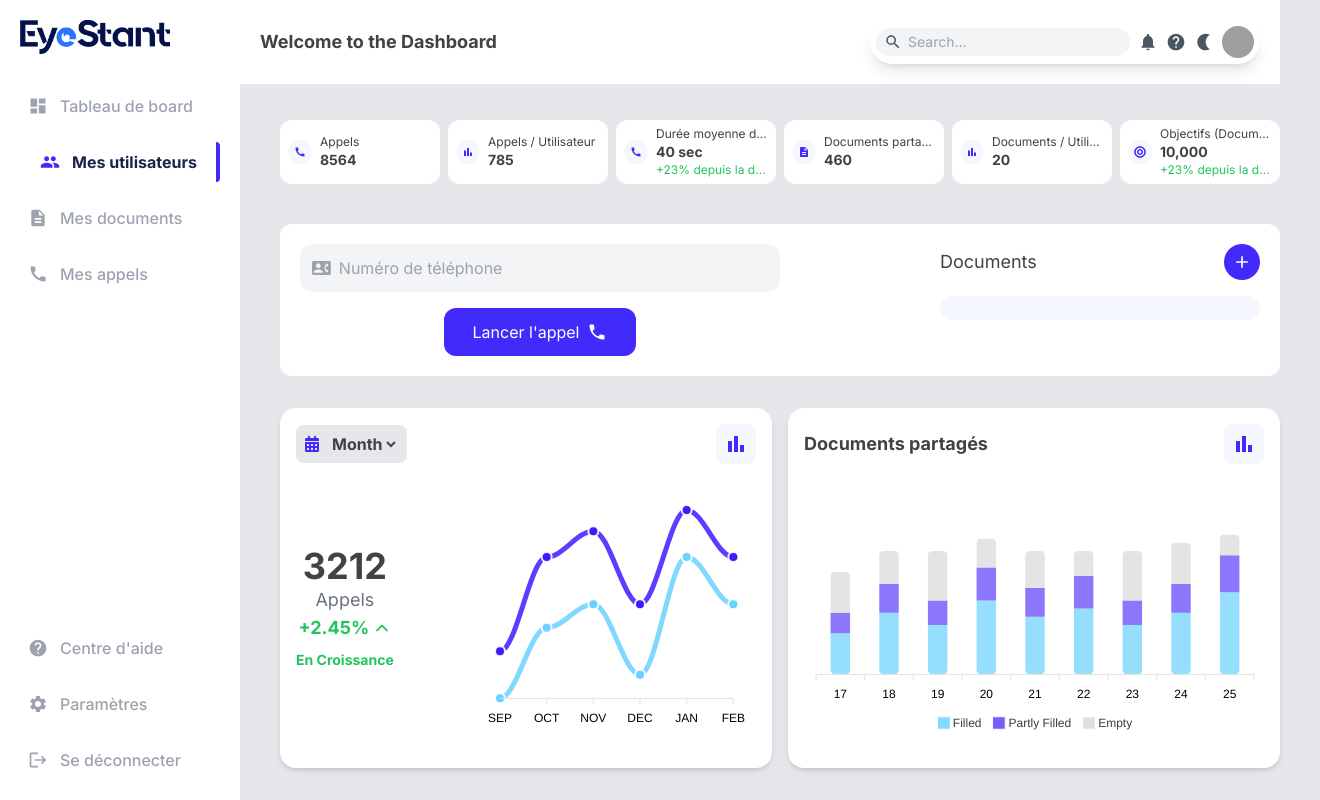
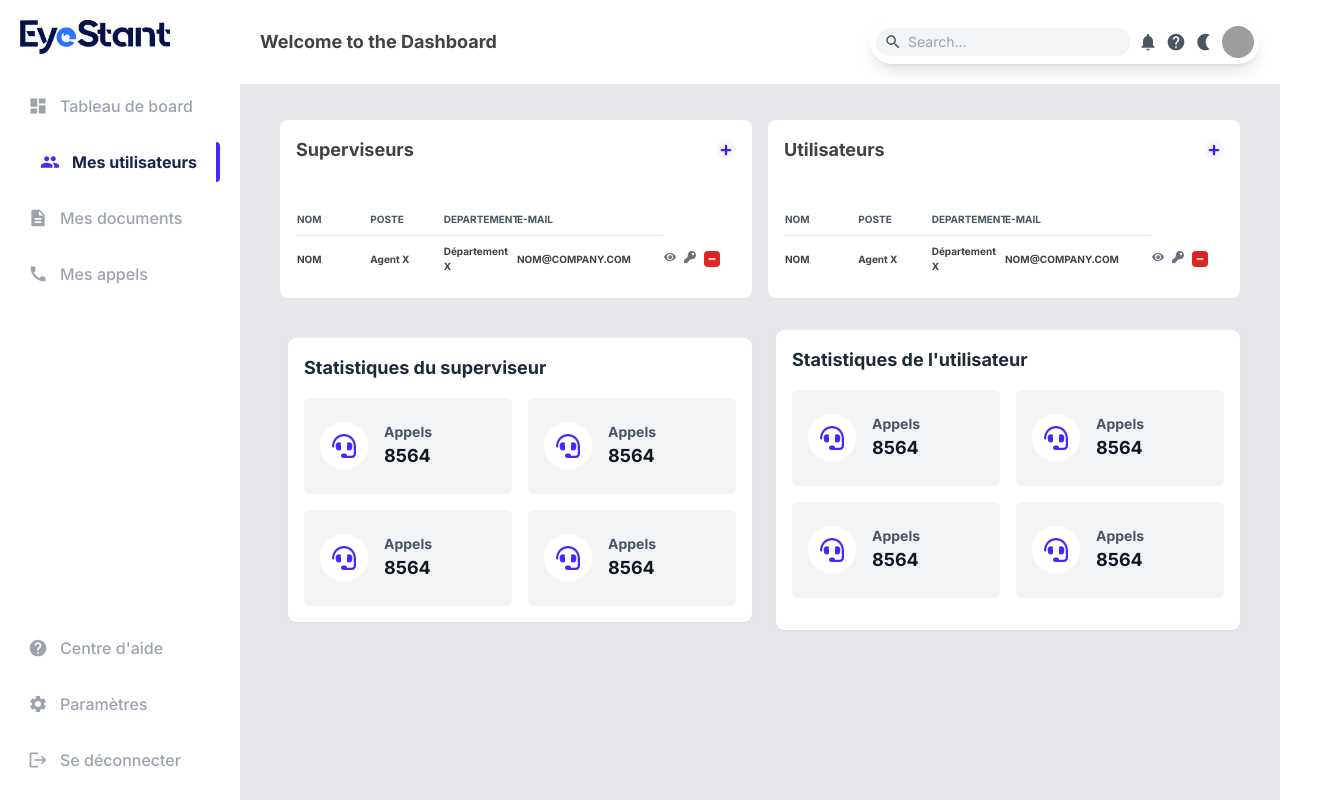
Before and after one commit to aminebalti55/poc-eyestant-frontend, a Next.js app: page /Dashboard in a window 1280 px wide. Both pictures are taken after a click on the item "Mes utilisateurs". Shown: the top 800 px of the page, 1320 px wide, since content can reach past the window. Built offline with nearby package versions, Linux system fonts and the light colour scheme; grey boxes are pictures that could not be loaded.

Commit message:
mesutilisateurs_tab

```diff
--- a/package.json
+++ b/package.json
@@ -10,6 +10,7 @@
     "lint": "next lint"
   },
   "dependencies": {
+    "@tanstack/react-table": "^8.17.3",
     "apexcharts": "^3.49.1",
     "chart.js": "^4.4.3",
     "cors": "^2.8.5",
@@ -21,6 +22,7 @@
     "react-datepicker": "^6.9.0",
     "react-dom": "^18",
     "react-icons": "^5.2.1",
+    "react-table": "^7.8.0",
     "simple-peer": "^9.11.1",
     "socket.io": "^4.6.1",
     "socket.io-client": "^4.7.5"
--- a/src/app/components/Dashboard/Dashboard.jsx
+++ b/src/app/components/Dashboard/Dashboard.jsx
@@ -2,39 +2,75 @@
 
 import React, { useState } from 'react';
 import Sidebar from '@/app/components/Dashboard/Sidebar';
+import Navbar from '@/app/components/Dashboard/Navbar';
 import CardsContainer from '@/app/components/Dashboard/Cards/CardsContainer';
 import AppelComponants from '@/app/components/Dashboard/AppelComponants';
-import Navbar from '@/app/components/Dashboard/Navbar';
 import Statistics from '@/app/components/Dashboard/Charts/Statistics';
 import DocumentsPartages from '@/app/components/Dashboard/Charts/DocumentsPartages';
 import MonEquipe from '@/app/components/Dashboard/MonEquipe';
 import ParametresSecurite from '@/app/components/Dashboard/ParametresSecurite';
+import MesUtilisateurs from '@/app/components/Dashboard/MesUtilisateurs';
+import UserStat from '@/app/components/Dashboard/UserStat';
 
 const Dashboard = () => {
   const [isDarkMode, setIsDarkMode] = useState(false);
+  const [selectedTab, setSelectedTab] = useState('dashboard');
 
   const handleToggle = () => {
     setIsDarkMode(!isDarkMode);
   };
 
+  const renderContent = () => {
+    switch (selectedTab) {
+      case 'dashboard':
+        return (
+          <>
+            <CardsContainer isDarkMode={isDarkMode} />
+            <AppelComponants isDarkMode={isDarkMode} />
+            <div className="flex space-x-4">
+              <Statistics isDarkMode={isDarkMode} />
+              <DocumentsPartages isDarkMode={isDarkMode} />
+            </div>
+            <div className="flex space-x-4 mt-8">
+              <MonEquipe isDarkMode={isDarkMode} />
+              <ParametresSecurite isDarkMode={isDarkMode} />
+            </div>
+          </>
+        );
+      case 'users':
+        return (
+          <div className="flex flex-col space-y-8">
+            <div className="flex space-x-4">
+              <MesUtilisateurs isDarkMode={isDarkMode} title="Superviseurs" />
+              <MesUtilisateurs isDarkMode={isDarkMode} title="Utilisateurs" />
+            </div>
+            <UserStat isDarkMode={isDarkMode} />
+          </div>
+        );
+      case 'documents':
+        return <div>Mes documents content</div>;
+      case 'calls':
+        return <div>Mes appels content</div>;
+      case 'help':
+        return <div>Centre d'aide content</div>;
+      case 'settings':
+        return <div>Paramètres content</div>;
+      case 'logout':
+        return <div>Se déconnecter content</div>;
+      default:
+        return null;
+    }
+  };
+
   return (
     <div className={`flex h-screen transition-colors duration-500 ${isDarkMode ? 'bg-dark-bg' : 'bg-gray-200'}`}>
       <div className={`flex flex-col h-full ${isDarkMode ? 'bg-dark-sidebar-bg' : 'bg-light-sidebar-bg'}`}>
-        <Sidebar isDarkMode={isDarkMode} />
+        <Sidebar isDarkMode={isDarkMode} setSelectedTab={setSelectedTab} />
       </div>
       <div className={`flex-1 flex flex-col ${isDarkMode ? 'bg-dark-bg' : 'bg-gray-200'}`}>
         <Navbar isDarkMode={isDarkMode} toggleDarkMode={handleToggle} />
         <div className={`flex-1 p-10 mt-20 transition-colors duration-500 ${isDarkMode ? 'bg-dark-bg text-dark-text' : 'bg-gray-200 text-gray-800'}`}>
-          <CardsContainer isDarkMode={isDarkMode} />
-          <AppelComponants isDarkMode={isDarkMode} />
-          <div className="flex space-x-4">
-            <Statistics isDarkMode={isDarkMode} />
-            <DocumentsPartages isDarkMode={isDarkMode} />
-          </div>
-          <div className="flex space-x-4 mt-8">
-            <MonEquipe isDarkMode={isDarkMode} />
-            <ParametresSecurite isDarkMode={isDarkMode} />
-          </div>
+          {renderContent()}
         </div>
       </div>
     </div>
--- /dev/null
+++ b/src/app/components/Dashboard/MesUtilisateurs.jsx
@@ -0,0 +1,149 @@
+'use client';
+
+import React, { useState } from 'react';
+import { FaEye, FaKey, FaPlus, FaMinus } from 'react-icons/fa';
+import {
+  createColumnHelper,
+  flexRender,
+  getCoreRowModel,
+  getSortedRowModel,
+  useReactTable,
+} from '@tanstack/react-table';
+
+const columnHelper = createColumnHelper();
+
+const MesUtilisateurs = ({ isDarkMode, title }) => {
+  const [data, setData] = useState([
+    { nom: 'NOM', poste: 'Agent X', departement: 'Département X', email: 'NOM@COMPANY.COM' },
+    // Add more data as needed
+  ]);
+
+  const [sorting, setSorting] = useState([]);
+
+  const handleDelete = (index) => {
+    const newData = [...data];
+    newData.splice(index, 1);
+    setData(newData);
+  };
+
+  const columns = [
+    columnHelper.accessor('nom', {
+      header: () => (
+        <p className="text-[10px] font-bold text-gray-600 dark:text-white">NOM</p>
+      ),
+      cell: (info) => (
+        <p className="text-[10px] font-bold text-navy-700 dark:text-white">
+          {info.getValue()}
+        </p>
+      ),
+    }),
+    columnHelper.accessor('poste', {
+      header: () => (
+        <p className="text-[10px] font-bold text-gray-600 dark:text-white">POSTE</p>
+      ),
+      cell: (info) => (
+        <p className="text-[10px] font-bold text-navy-700 dark:text-white">
+          {info.getValue()}
+        </p>
+      ),
+    }),
+    columnHelper.accessor('departement', {
+      header: () => (
+        <p className="text-[10px] font-bold text-gray-600 dark:text-white">DEPARTEMENT</p>
+      ),
+      cell: (info) => (
+        <p className="text-[10px] font-bold text-navy-700 dark:text-white">
+          {info.getValue()}
+        </p>
+      ),
+    }),
+    columnHelper.accessor('email', {
+      header: () => (
+        <p className="text-[10px] font-bold text-gray-600 dark:text-white">E-MAIL</p>
+      ),
+      cell: (info) => (
+        <p className="text-[10px] font-bold text-navy-700 dark:text-white">
+          {info.getValue()}
+        </p>
+      ),
+    }),
+    columnHelper.display({
+      id: 'actions',
+      header: () => <span></span>,
+      cell: (info) => (
+        <div className="flex justify-end space-x-2 pr-8">
+
+        </div>
+      ),
+    }),
+  ];
+
+  const table = useReactTable({
+    data,
+    columns,
+    state: { sorting },
+    onSortingChange: setSorting,
+    getCoreRowModel: getCoreRowModel(),
+    getSortedRowModel: getSortedRowModel(),
+  });
+
+  return (
+    <div className={`w-full p-4 rounded-lg ${isDarkMode ? 'bg-dark-card-bg text-dark-text' : 'bg-white text-light-text'} flex-1`}>
+      <header className="relative flex items-center justify-between mb-4">
+        <div className="text-lg font-bold text-navy-700 dark:text-white">
+          {title}
+        </div>
+        <button className={`rounded-full p-1 ${isDarkMode ? 'bg-dark-circle text-white' : 'bg-light-circle text-custom-blue'}`}>
+          <FaPlus size={12} />
+        </button>
+      </header>
+      <div className="mt-8 max-h-96 overflow-auto">
+        <table className="w-full table-fixed">
+          <thead>
+            {table.getHeaderGroups().map((headerGroup) => (
+              <tr key={headerGroup.id} className="!border-px !border-gray-400">
+                {headerGroup.headers.map((header) => (
+                  <th
+                    key={header.id}
+                    colSpan={header.colSpan}
+                    onClick={header.column.getToggleSortingHandler()}
+                    className="cursor-pointer border-b border-gray-200 pb-2 pr-4 pt-4 text-start dark:border-white/30"
+                  >
+                    <div className="flex items-center justify-between text-[10px] text-gray-600 dark:text-white">
+                      {flexRender(header.column.columnDef.header, header.getContext())}
+                      {header.column.getIsSorted() ? (
+                        header.column.getIsSorted() === 'asc' ? ' 🔼' : ' 🔽'
+                      ) : null}
+                    </div>
+                  </th>
+                ))}
+              </tr>
+            ))}
+          </thead>
+          <tbody>
+            {table.getRowModel().rows.map((row) => (
+              <tr key={row.id}>
+                {row.getVisibleCells().map((cell) => (
+                  <td key={cell.id} className="border-white/0 py-2 pr-4">
+                    {flexRender(cell.column.columnDef.cell, cell.getContext())}
+                  </td>
+                ))}
+                <td className="border-white/0 py-2 pr-4">
+                  <div className="flex justify-end space-x-2">
+                    <FaEye className="text-gray-500 cursor-pointer" size={12} />
+                    <FaKey className="text-gray-500 cursor-pointer" size={12} />
+                    <div className="flex items-center justify-center w-4 h-4 bg-red-600 text-white rounded cursor-pointer" onClick={() => handleDelete(row.index)}>
+                      <FaMinus size={8} />
+                    </div>
+                  </div>
+                </td>
+              </tr>
+            ))}
+          </tbody>
+        </table>
+      </div>
+    </div>
+  );
+};
+
+export default MesUtilisateurs;
--- a/src/app/components/Dashboard/Sidebar.jsx
+++ b/src/app/components/Dashboard/Sidebar.jsx
@@ -1,13 +1,15 @@
 'use client';
+
 import React, { useState } from 'react';
 import Image from 'next/image';
 import { MdDashboard, MdPeople, MdDescription, MdCall, MdHelp, MdSettings, MdLogout } from 'react-icons/md';
 
-const Sidebar = ({ isDarkMode }) => {
+const Sidebar = ({ isDarkMode, setSelectedTab }) => {
   const [selected, setSelected] = useState('dashboard');
 
   const handleSelect = (item) => {
     setSelected(item);
+    setSelectedTab(item);
   };
 
   const menuItems = [
--- /dev/null
+++ b/src/app/components/Dashboard/UserStat.jsx
@@ -0,0 +1,45 @@
+'use client';
+
+import React from 'react';
+import { FaHeadset } from 'react-icons/fa';
+
+const StatistiqueCard = ({ appels, isDarkMode }) => (
+  <div className={`flex items-center rounded-md p-4 w-full h-24 ${isDarkMode ? 'bg-[#0B1437]' : 'bg-gray-100'}`}>
+    <div className={`flex items-center justify-center w-12 h-12 rounded-full mr-4 ${isDarkMode ? 'bg-dark-circle' : 'bg-white'}`}>
+      <FaHeadset className={`text-${isDarkMode ? 'dark-icon' : 'light-icon'}`} size={24} />
+    </div>
+    <div>
+      <p className={`text-sm font-bold ${isDarkMode ? 'text-dark-subtext' : 'text-gray-600'}`}>Appels</p>
+      <p className={`text-lg font-bold ${isDarkMode ? 'text-dark-text' : 'text-gray-900'}`}>{appels}</p>
+    </div>
+  </div>
+);
+
+const StatistiquesContainer = ({ title, statistiques, isDarkMode }) => (
+  <div className={`p-4 rounded-lg flex-1 m-2 shadow-sm w-full max-w-2xl ${isDarkMode ? 'bg-[#111C44]' : 'bg-light-bg'}`}>
+    <h2 className={`text-lg font-bold mb-4 ${isDarkMode ? 'text-dark-text' : 'text-navy-700'}`}>{title}</h2>
+    <div className="grid grid-cols-1 md:grid-cols-2 gap-4">
+      {statistiques.map((stat, index) => (
+        <StatistiqueCard key={index} appels={stat.appels} isDarkMode={isDarkMode} />
+      ))}
+    </div>
+  </div>
+);
+
+const UserStat = ({ isDarkMode }) => {
+  const statistiques = [
+    { appels: 8564 },
+    { appels: 8564 },
+    { appels: 8564 },
+    { appels: 8564 },
+  ];
+
+  return (
+    <div className="flex flex-col md:flex-row space-y-4 md:space-y-0 md:space-x-4 mt-8 justify-center">
+      <StatistiquesContainer title="Statistiques du superviseur" statistiques={statistiques} isDarkMode={isDarkMode} />
+      <StatistiquesContainer title="Statistiques de l'utilisateur" statistiques={statistiques} isDarkMode={isDarkMode} />
+    </div>
+  );
+};
+
+export default UserStat;
```
Also changed, not shown: 1 other file (tests, documents, lock files or other folders).
